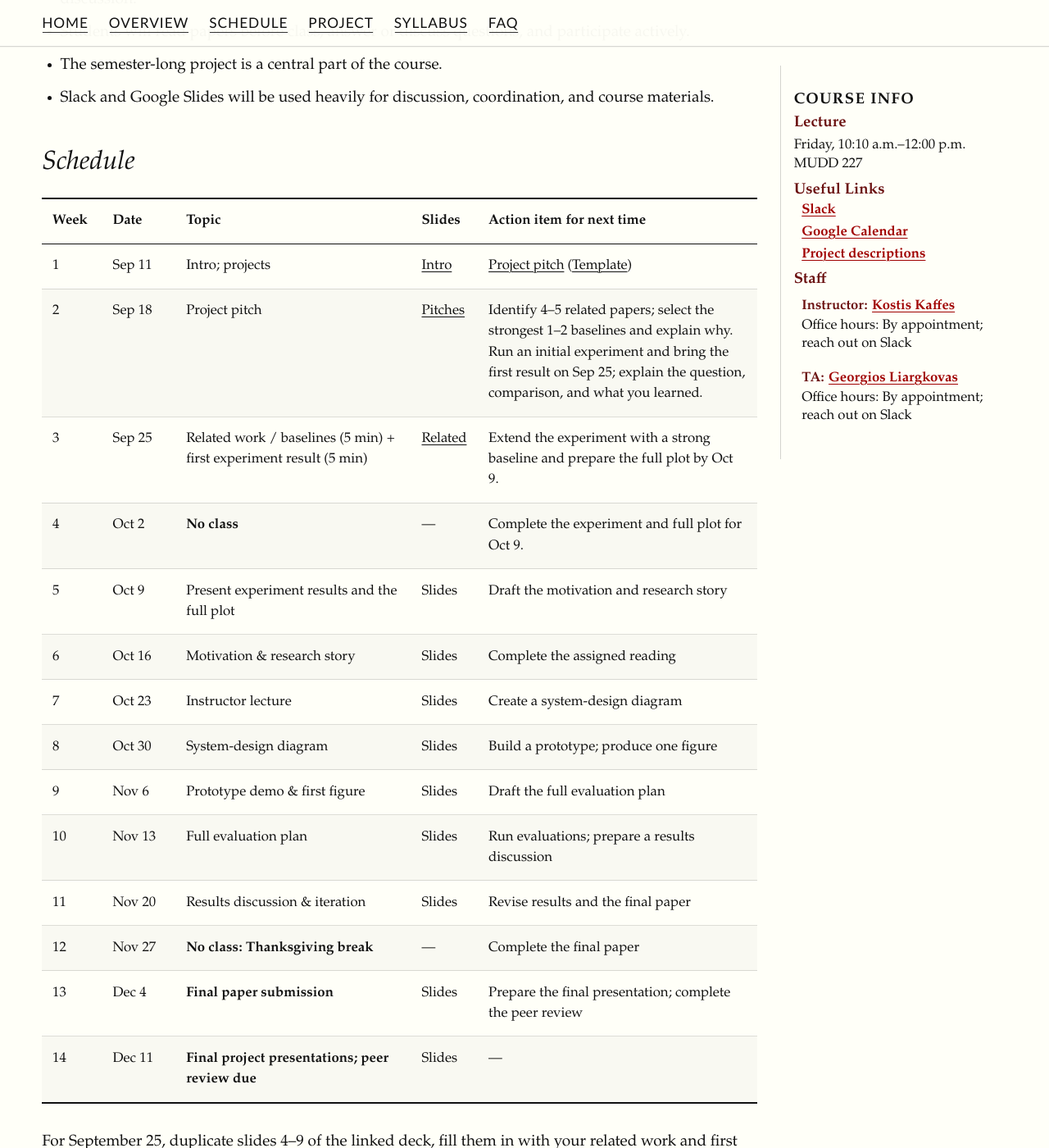
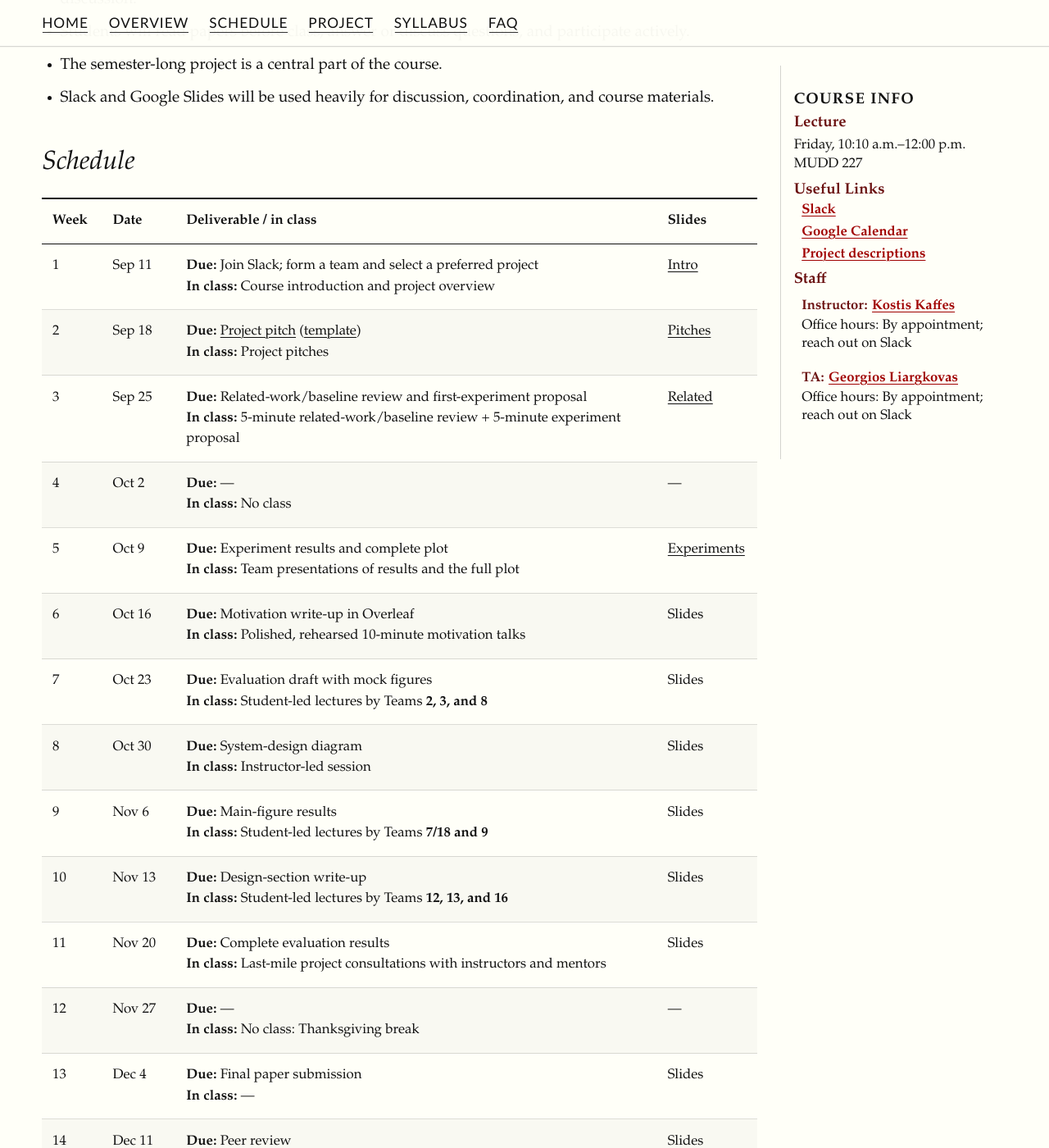
Before and after one commit to Columbia-DAP-Lab/agentic-systems, a Jekyll site: the page docs/index.html, which Jekyll copies as it is, in a window 1280 px wide and 1400 px high, scrolled down 952 px. Shown: the whole window at 82% size. Built offline with Jekyll 4.4.1, drawn with Linux system fonts in a browser that asks for light colours; some of the changed text lies outside the part shown.

Commit message:
Updates in schedule

```diff
--- a/css/tufte.css
+++ b/css/tufte.css
@@ -617,12 +617,15 @@ a:focus-visible {
 
 .schedule-table-wrapper th:nth-child(1) { width: 3rem; }
 .schedule-table-wrapper th:nth-child(2) { width: 4rem; }
-.schedule-table-wrapper th:nth-child(3) { width: 30%; }
-.schedule-table-wrapper th:nth-child(4) { width: 3.5rem; }
+.schedule-table-wrapper th:nth-child(4) { width: 6rem; }
 
-.schedule-table-wrapper td:nth-child(2),
+.schedule-table-wrapper td:nth-child(2) {
+  white-space: nowrap;
+}
+
 .schedule-table-wrapper td:nth-child(4) {
-  white-space: nowrap;
+  white-space: normal;
+  overflow-wrap: anywhere;
 }
 
 @media screen and (min-width: 1120px) {
--- a/docs/index.html
+++ b/docs/index.html
@@ -18,7 +18,7 @@
   <!-- Load MathJax only when enabled in _data/options.yml -->
 
 
-  <link rel="canonical" href="https://daplab.cs.columbia.edu/agentic-systems/">
+  <link rel="canonical" href="http://localhost:4000/agentic-systems/">
 </head>
 
   <body>
@@ -77,116 +77,101 @@
       <tr>
         <th>Week</th>
         <th>Date</th>
-        <th>Topic</th>
+        <th>Deliverable / in class</th>
         <th>Slides</th>
-        <th>Action item for next time</th>
       </tr>
     </thead>
     <tbody>
       <tr>
         <td>1</td>
         <td>Sep 11</td>
-        <td>Intro; projects</td>
+        <td><strong>Due:</strong> Join Slack; form a team and select a preferred project<br /><strong>In class:</strong> Course introduction and project overview</td>
         <td><a href="/agentic-systems/assets/slides/intro.pdf">Intro</a></td>
-        <td><a href="/agentic-systems/assets/slides/intro.svg">Project pitch</a> (<a href="https://docs.google.com/presentation/d/1NckcYtXcqGHQG9jKxJEJEZ-79LHxtctmKXTGCCmAFA8/edit?slide=id.p#slide=id.p">Template</a>)</td>
       </tr>
       <tr>
         <td>2</td>
         <td>Sep 18</td>
-        <td>Project pitch</td>
+        <td><strong>Due:</strong> <a href="/agentic-systems/assets/slides/intro.svg">Project pitch</a> (<a href="https://docs.google.com/presentation/d/1NckcYtXcqGHQG9jKxJEJEZ-79LHxtctmKXTGCCmAFA8/edit?slide=id.p#slide=id.p">template</a>)<br /><strong>In class:</strong> Project pitches</td>
         <td><a href="/agentic-systems/assets/slides/project-pitches.pdf">Pitches</a></td>
-        <td>Identify 4–5 related papers; select the strongest 1–2 baselines and explain why. Run an initial experiment and bring the first result on Sep 25; explain the question, comparison, and what you learned.</td>
       </tr>
       <tr>
         <td>3</td>
         <td>Sep 25</td>
-        <td>Related work / baselines (5 min) + first experiment result (5 min)</td>
+        <td><strong>Due:</strong> Related-work/baseline review and first-experiment proposal<br /><strong>In class:</strong> 5-minute related-work/baseline review + 5-minute experiment proposal</td>
         <td><a href="https://docs.google.com/presentation/d/1oMyT4bcN1bJZHhZBFUQRyvoRg3NgPSuSrW8q5e66-KM/edit?usp=sharing">Related</a></td>
-        <td>Extend the experiment with a strong baseline and prepare the full plot by Oct 9.</td>
       </tr>
       <tr>
         <td>4</td>
         <td>Oct 2</td>
-        <td><strong>No class</strong></td>
+        <td><strong>Due:</strong> —<br /><strong>In class:</strong> No class</td>
         <td>—</td>
-        <td>Complete the experiment and full plot for Oct 9.</td>
       </tr>
       <tr>
         <td>5</td>
         <td>Oct 9</td>
-        <td>Present experiment results and the full plot</td>
-        <td>Slides</td>
-        <td>Draft the motivation and research story</td>
+        <td><strong>Due:</strong> Experiment results and complete plot<br /><strong>In class:</strong> Team presentations of results and the full plot</td>
+        <td><a href="https://docs.google.com/presentation/d/1WA2obEzGXIqxUC_FXT6ZGFpH9204nPxN661wwM5rmfQ/edit?slide=id.p#slide=id.p">Experiments</a></td>
       </tr>
       <tr>
         <td>6</td>
         <td>Oct 16</td>
-        <td>Motivation &amp; research story</td>
+        <td><strong>Due:</strong> Motivation write-up in Overleaf<br /><strong>In class:</strong> Polished, rehearsed 10-minute motivation talks</td>
         <td>Slides</td>
-        <td>Complete the assigned reading</td>
       </tr>
       <tr>
         <td>7</td>
         <td>Oct 23</td>
-        <td>Instructor lecture</td>
+        <td><strong>Due:</strong> Evaluation draft with mock figures<br /><strong>In class:</strong> Student-led lectures by Teams <strong>2, 3, and 8</strong></td>
         <td>Slides</td>
-        <td>Create a system-design diagram</td>
       </tr>
       <tr>
         <td>8</td>
         <td>Oct 30</td>
-        <td>System-design diagram</td>
+        <td><strong>Due:</strong> System-design diagram<br /><strong>In class:</strong> Instructor-led session</td>
         <td>Slides</td>
-        <td>Build a prototype; produce one figure</td>
       </tr>
       <tr>
         <td>9</td>
         <td>Nov 6</td>
-        <td>Prototype demo &amp; first figure</td>
+        <td><strong>Due:</strong> Main-figure results<br /><strong>In class:</strong> Student-led lectures by Teams <strong>7/18 and 9</strong></td>
         <td>Slides</td>
-        <td>Draft the full evaluation plan</td>
       </tr>
       <tr>
         <td>10</td>
         <td>Nov 13</td>
-        <td>Full evaluation plan</td>
+        <td><strong>Due:</strong> Design-section write-up<br /><strong>In class:</strong> Student-led lectures by Teams <strong>12, 13, and 16</strong></td>
         <td>Slides</td>
-        <td>Run evaluations; prepare a results discussion</td>
       </tr>
       <tr>
         <td>11</td>
         <td>Nov 20</td>
-        <td>Results discussion &amp; iteration</td>
+        <td><strong>Due:</strong> Complete evaluation results<br /><strong>In class:</strong> Last-mile project consultations with instructors and mentors</td>
         <td>Slides</td>
-        <td>Revise results and the final paper</td>
       </tr>
       <tr>
         <td>12</td>
         <td>Nov 27</td>
-        <td><strong>No class: Thanksgiving break</strong></td>
+        <td><strong>Due:</strong> —<br /><strong>In class:</strong> No class: Thanksgiving break</td>
         <td>—</td>
-        <td>Complete the final paper</td>
       </tr>
       <tr>
         <td>13</td>
         <td>Dec 4</td>
-        <td><strong>Final paper submission</strong></td>
+        <td><strong>Due:</strong> Final paper submission<br /><strong>In class:</strong> —</td>
         <td>Slides</td>
-        <td>Prepare the final presentation; complete the peer review</td>
       </tr>
       <tr>
         <td>14</td>
         <td>Dec 11</td>
-        <td><strong>Final project presentations; peer review due</strong></td>
+        <td><strong>Due:</strong> Peer review<br /><strong>In class:</strong> Final project presentations</td>
         <td>Slides</td>
-        <td>—</td>
       </tr>
     </tbody>
   </table>
 
 </div>
 
-<p>For September 25, duplicate slides 4–9 of the linked deck, fill them in with your related work and first experiment result, and append your team’s completed slides to the end before class. The full plot is due October 9. Coordinate who presents each part and rehearse; each team has 10 minutes total.</p>
+<p>For September 25, duplicate slides 4–9 of the linked deck, fill them in with your related-work review and first-experiment proposal, and append your team’s completed slides to the end before class. The completed experiment and full plot are due October 9. Coordinate who presents each part and rehearse; each team has 10 minutes total.</p>
 
 <h2 id="project">Project</h2>
 
```
Also changed, not shown: docs/css/tufte.css (+7 -4 lines), index.md (+17 -17 lines).
